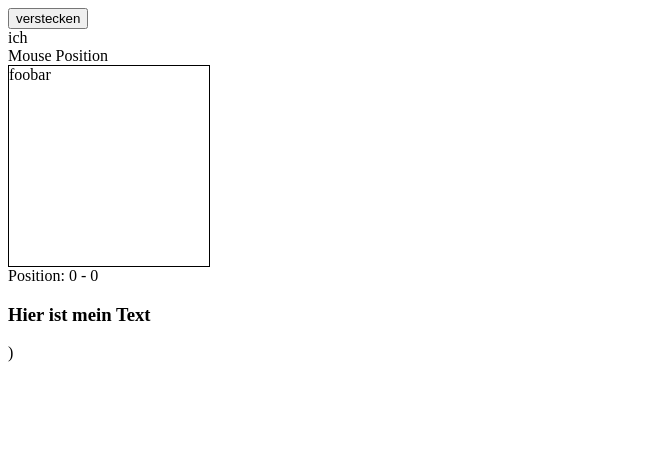
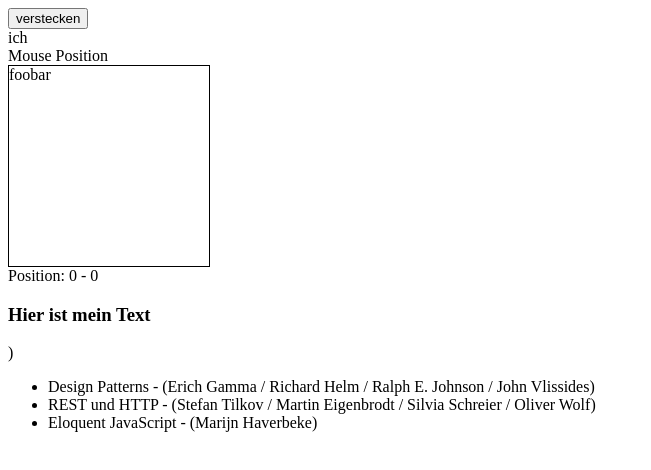
Before and after one commit to willi84/bookstore, an Angular app: page / in a window 1280 px wide. Shown: the top 470 px of the page, without its empty margins (0-651 px from the left). Built offline with nearby package versions, Linux system fonts and the light colour scheme.

Commit message:
task 5 - add booklist

```diff
--- a/src/app/app.component.html
+++ b/src/app/app.component.html
@@ -4,3 +4,5 @@
   <mouse-position></mouse-position>
 
   <title-box (titleClickedEvent)="receiveTitleClicked($event)" title="Hier ist mein Text"></title-box>
+
+  <book-list></book-list>
--- a/src/app/app.module.ts
+++ b/src/app/app.module.ts
@@ -5,13 +5,15 @@ import { AppComponent } from './app.component';
 import { InfoBoxComponent } from './info-box/info-box.component';
 import { MousePositionComponent } from './mouse-position/mouse-position.component';
 import { TitleBoxComponent } from './title-box/title-box.component';
+import { BookListComponent } from './book-list/book-list.component';
 
 @NgModule({
   declarations: [
     AppComponent,
     InfoBoxComponent,
     MousePositionComponent,
-    TitleBoxComponent
+    TitleBoxComponent,
+    BookListComponent
   ],
   imports: [
     BrowserModule
--- /dev/null
+++ b/src/app/book-list/book-list.component.html
@@ -0,0 +1,3 @@
+<ul>
+  <li *ngFor="let book of books">{{book.title}} - ({{book.author}})</li>
+</ul>
--- /dev/null
+++ b/src/app/book-list/book-list.component.ts
@@ -0,0 +1,55 @@
+import { Component, OnInit } from '@angular/core';
+
+@Component({
+  selector: 'book-list',
+  templateUrl: './book-list.component.html',
+  styleUrls: ['./book-list.component.css']
+})
+export class BookListComponent implements OnInit {
+
+  books: Array<any> = [];
+  constructor() {
+    this.books = [
+      {
+        "title": "Design Patterns",
+        "subtitle": "Elements of Reusable Object-Oriented Software",
+        "isbn": "978-0-20163-361-0",
+        "abstract": "Capturing a wealth of experience about the design of object-oriented software, four top-notch designers present a catalog of simple and succinct solutions to commonly occurring design problems. Previously undocumented, these 23 patterns allow designers to create more flexible, elegant, and ultimately reusable designs without having to rediscover the design solutions themselves.",
+        "numPages": 395,
+        "author": "Erich Gamma / Richard Helm / Ralph E. Johnson / John Vlissides",
+        "publisher": {
+          "name": "Addison-Wesley",
+          "url": "http://www.addison-wesley.de/"
+        }
+      },
+      {
+        "title": "REST und HTTP",
+        "subtitle": "Entwicklung und Integration nach dem Architekturstil des Web",
+        "isbn": "978-3-86490-120-1",
+        "abstract": "Das Buch bietet eine theoretisch fundierte, vor allem aber praxistaugliche Anleitung zum professionellen Einsatz von RESTful HTTP. Es beschreibt den Architekturstil REST (Representational State Transfer) und seine Umsetzung im Rahmen der Protokolle des World Wide Web (HTTP, URIs und andere).",
+        "numPages": 330,
+        "author": "Stefan Tilkov / Martin Eigenbrodt / Silvia Schreier / Oliver Wolf",
+        "publisher": {
+          "name": "dpunkt.verlag",
+          "url": "http://dpunkt.de/"
+        }
+      },
+      {
+        "title": "Eloquent JavaScript",
+        "subtitle": "A Modern Introduction to Programming",
+        "isbn": "978-1-59327-584-6",
+        "abstract": "JavaScript lies at the heart of almost every modern web application, from social apps to the newest browser-based games. Though simple for beginners to pick up and play with, JavaScript is a flexible, complex language that you can use to build full-scale applications.",
+        "numPages": 472,
+        "author": "Marijn Haverbeke",
+        "publisher": {
+          "name": "No Starch Press",
+          "url": "https://www.nostarch.com/"
+        }
+      }
+    ]
+  }
+
+  ngOnInit() {
+  }
+
+}
```
Also changed, not shown: src/app/book-list/book-list.component.css (added), 1 other file (tests, documents, lock files or other folders).
